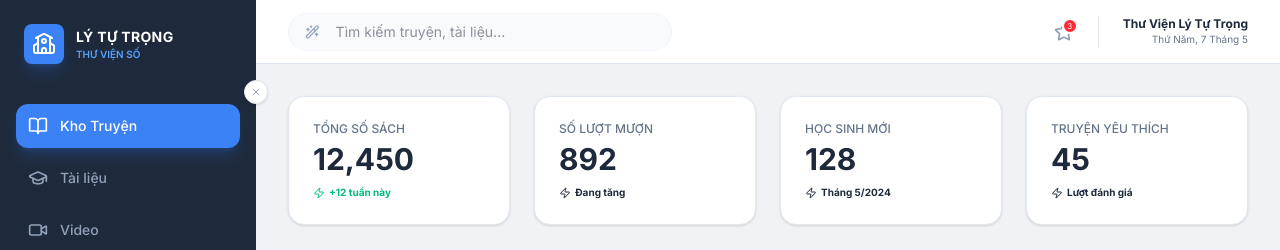
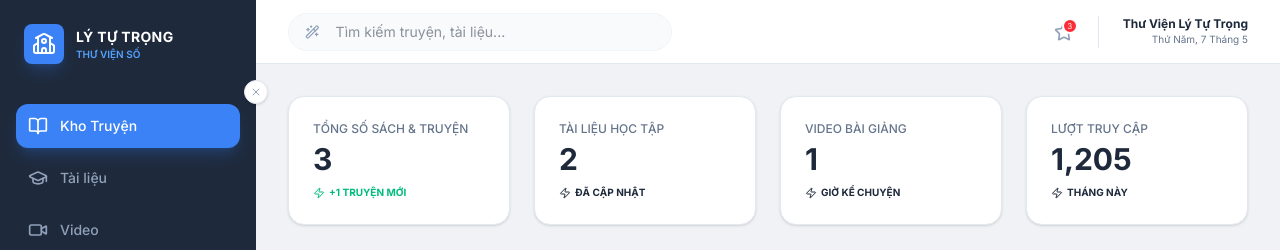
Before and after one commit to tranlichsu-cyber/Thu_vien, a React (Vite) app: page / in a window 1280 px wide. Shown: the top 250 px of the page. Built offline with nearby package versions, Linux system fonts and the light colour scheme.

Commit message:
feat: Persist library data in local storage
This change implements persistence for stories and materials by saving them to and loading them from local storage. This ensures that user-added content is retained across browser sessions.

```diff
--- a/src/App.tsx
+++ b/src/App.tsx
@@ -84,13 +84,27 @@ export default function App() {
   const [isSidebarOpen, setIsSidebarOpen] = useState(true);
   const [loginModalOpen, setLoginModalOpen] = useState(false);
   const [addStoryModalOpen, setAddStoryModalOpen] = useState(false);
-  const [stories, setStories] = useState<Story[]>(INITIAL_STORIES);
+  const [stories, setStories] = useState<Story[]>(() => {
+    const saved = localStorage.getItem('library_stories');
+    return saved ? JSON.parse(saved) : INITIAL_STORIES;
+  });
   const [selectedStory, setSelectedStory] = useState<string | null>(null);
   const [activeTab, setActiveTab] = useState('stories');
   const [selectedGrade, setSelectedGrade] = useState<number | null>(null);
 
   // Document/Material management
-  const [materials, setMaterials] = useState<Material[]>(INITIAL_MATERIALS);
+  const [materials, setMaterials] = useState<Material[]>(() => {
+    const saved = localStorage.getItem('library_materials');
+    return saved ? JSON.parse(saved) : INITIAL_MATERIALS;
+  });
+
+  useEffect(() => {
+    localStorage.setItem('library_stories', JSON.stringify(stories));
+  }, [stories]);
+
+  useEffect(() => {
+    localStorage.setItem('library_materials', JSON.stringify(materials));
+  }, [materials]);
   const [addDocModalOpen, setAddDocModalOpen] = useState(false);
 
   // Login form state
@@ -292,17 +306,17 @@ export default function App() {
           {/* Quick Stats */}
           <div className="grid grid-cols-1 sm:grid-cols-2 lg:grid-cols-4 gap-6">
             {[
-              { label: 'Tổng số sách', value: '12,450', growth: '+12 tuần này', color: 'emerald' },
-              { label: 'Số lượt mượn', value: '892', growth: 'Đang tăng', color: 'sky' },
-              { label: 'Học sinh mới', value: '128', growth: 'Tháng 5/2024', color: 'orange' },
-              { label: 'Truyện yêu thích', value: '45', growth: 'Lượt đánh giá', color: 'pink' }
+              { label: 'Tổng số sách & truyện', value: (stories.length + materials.filter(m => m.type !== 'video').length).toLocaleString(), growth: `+${stories.length} truyện mới`, color: 'emerald' },
+              { label: 'Tài liệu học tập', value: materials.filter(m => m.type !== 'video').length.toString(), growth: 'Đã cập nhật', color: 'sky' },
+              { label: 'Video bài giảng', value: materials.filter(m => m.type === 'video').length.toString(), growth: 'Giờ kể chuyện', color: 'pink' },
+              { label: 'Lượt truy cập', value: '1,205', growth: 'Tháng này', color: 'orange' }
             ].map((stat, i) => (
               <div key={i} className="bg-white p-6 rounded-2xl border border-gb-border shadow-sm hover:shadow-md transition-shadow">
                 <p className="text-gb-text-muted text-xs font-medium uppercase mb-1">{stat.label}</p>
                 <h3 className="text-3xl font-bold text-gb-text-dark">{stat.value}</h3>
                 <div className={`mt-2 flex items-center gap-1 text-${stat.color}-500`}>
                   <Zap size={12} />
-                  <span className="text-[10px] font-bold">{stat.growth}</span>
+                  <span className="text-[10px] font-bold uppercase">{stat.growth}</span>
                 </div>
               </div>
             ))}
```
